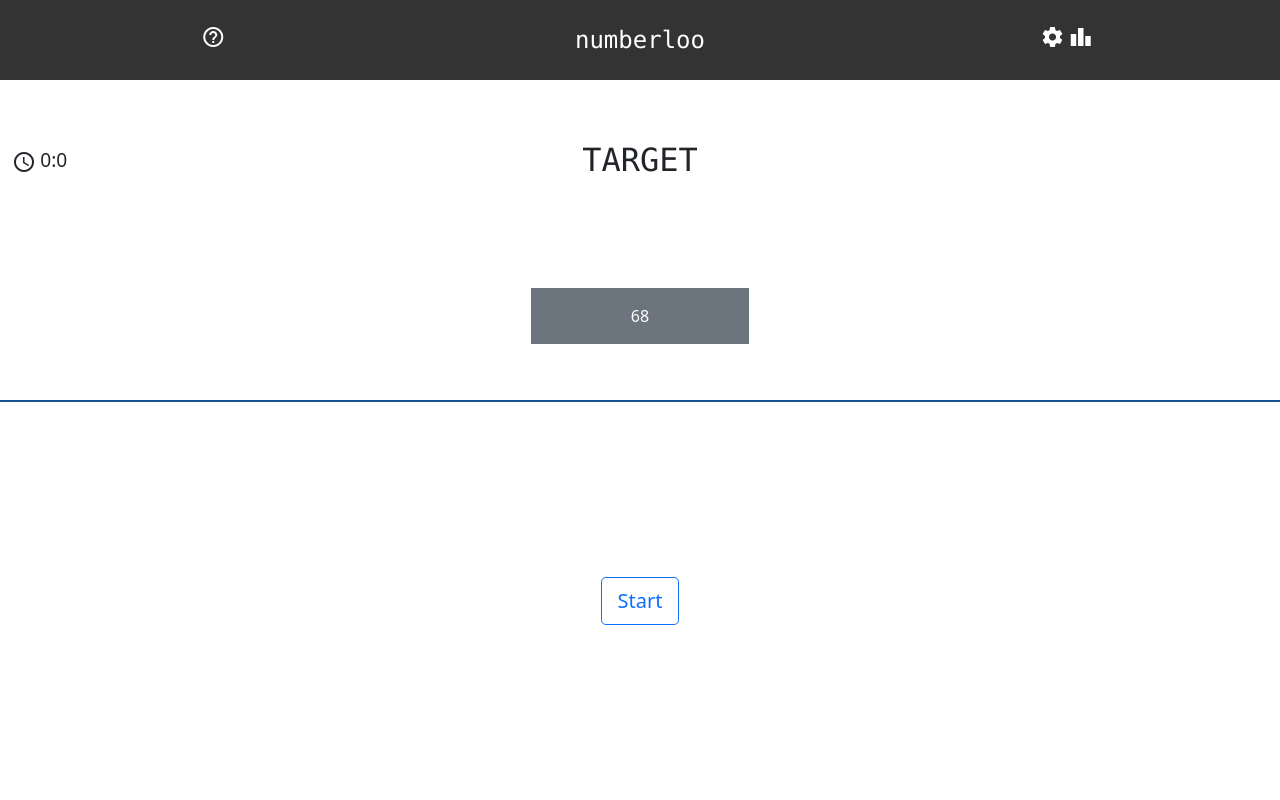
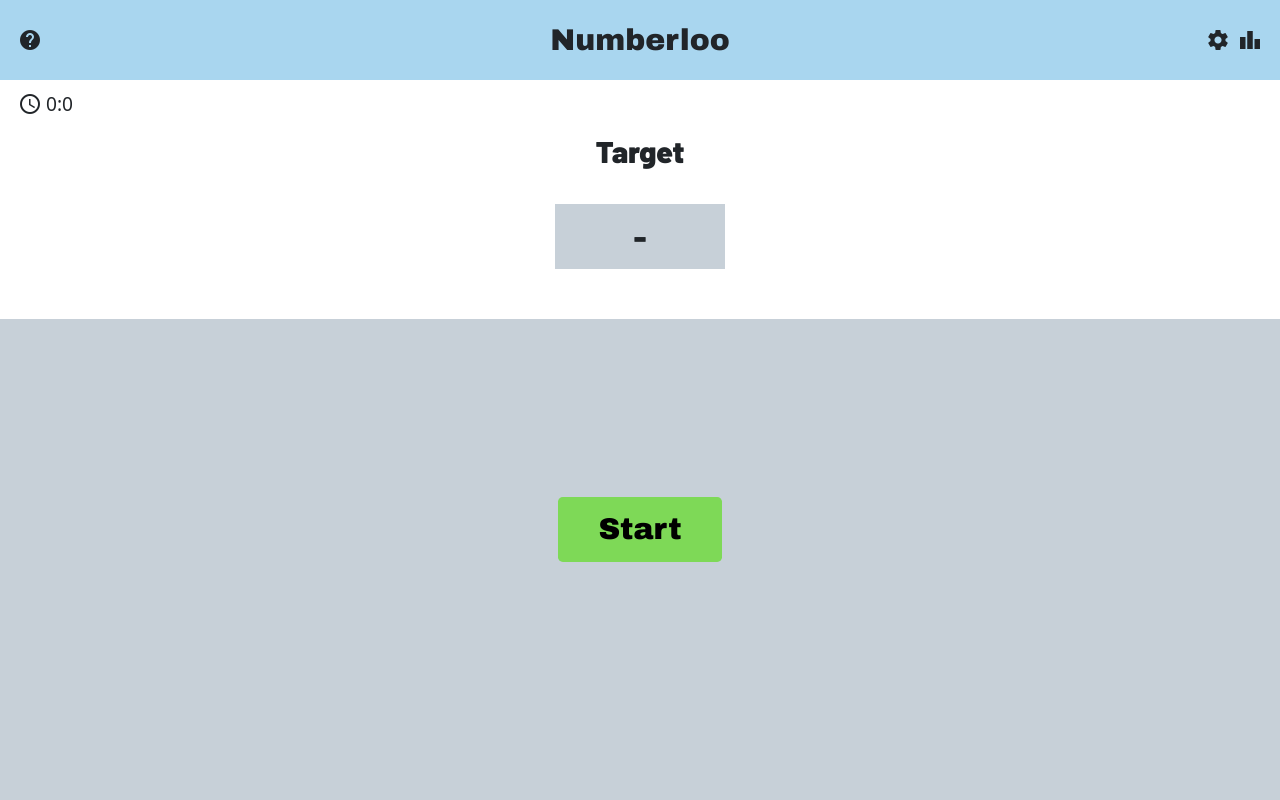
Before and after one commit to Hari-uwa/Web_dev22, a Flask app: page / in a window 1280 px wide. Run offline with Flask 2, Linux system fonts and the light colour scheme; some libraries are stand-ins or nearby versions.

Commit message:
edit homepage layout, complete game functionality

```diff
--- a/app/static/style.css
+++ b/app/static/style.css
@@ -1,35 +1,87 @@
 body {
     width: 100%;
-    height: 100vh;
-    background-color: #ffffff;
-
     position: fixed;
     top: 0;
     bottom: 0;
     user-select: none;
 }
 
-  .numberloo-row {
-    height: 10vh;
-    text-align: center;
-    background-color: #333;
-    color: white
+header {
+    display: flex;
+    align-items: center;
+    justify-content: space-between;
+    height: 80px;
+    background-color: #a9d6ef;
+    padding: 0 14px;
 }
 
-  .target-row {
-    text-align: center;
-    height: 20vh
+.title {
+    font-family: 'Archivo Black', sans-serif;
+    font-size: 30px;
 }
 
-  .start-button-row {
-    text-align: center;
-    height: 50vh;
-    border-top: 2px solid rgb(20, 86, 141);
+.left-menu {
+    display: flex;
+    width: 70px;
 }
 
-  .target-number-row {
+.right-menu {
+    display: flex;
+    width: 70px;
+    justify-content: flex-end;
+}
+
+div i {
+    padding: 0 4px;
+}
+
+.game {
     text-align: center;
-    height: 20vh
+    height: calc(100% - 80px);
+    display: flex;
+    flex-direction: column;
+}
+
+.timer-row {
+    padding: 10px 14px;
+    display: flex;
+    align-items: center;
+}
+
+.target {
+    font-family: 'Barlow', sans-serif;
+    font-size: 30px;
+}
+
+#target-number {
+    background-color: #c7d0d8;
+    padding: 10px 10px;
+    margin: 30px auto 50px auto;
+    width: 170px;
+    font-family: 'Barlow', sans-serif;
+    font-size: 30px;
+}
+
+.start-button-container {
+    font-family: 'Archivo Black', sans-serif;
+    display: flex;
+    justify-content: center;
+    align-items: center;
+    flex-grow: 1;
+    background-color: #c7d0d8;
+}
+
+.start-button {
+    background-color: #7ed957;
+    font-size: 30px;
+    color: black;
+    border-style: none;
+    padding: 10px 40px;
+    margin-bottom: 2em;
+}
+
+.game-board {
+    display: none;
 }
 
 .numbers-row {
--- a/app/templates/skeleton.html
+++ b/app/templates/skeleton.html
@@ -17,45 +17,37 @@
   <meta name="viewport" content="width=device-width, initial-scale=1">
   <link rel="stylesheet" href="https://fonts.googleapis.com/icon?family=Material+Icons">
   <link rel="stylesheet" href="./static/style.css">
+  <script src="{{ url_for('static',filename='script.js') }}" async></script>
 
+  <link href="https://fonts.googleapis.com/css2?family=Archivo+Black&family=Barlow:wght@900&display=swap"
+    rel="stylesheet">
 </head>
 
 
 <body>
-  <div>
+  <header>
+    <div class="left-menu">
+      <i type="button" class="material-icons md-36">help</i>
+    </div>
+    <div class="title">Numberloo</div>
+    <div class="right-menu">
+      <i type="button" class="material-icons">settings</i>
+      <i type="button" class="material-icons">leaderboard</i>
+    </div>
+  </header>
+  <div class="game">
+    <div class="timer-row">
+      <i class="material-icons">schedule</i>
+      <span class="timer" style="font-size:1.2rem;"> 0:0 </span>
+    </div>
+    <div class="target">Target</div>
 
-    <div class="container-fluid ">
-      <div class="row numberloo-row align-content-center align-items-center">
-        <div class="col-4">
-          <i type="button" class="material-icons">help_outline</i>
-        </div>
-        <div class="col-4" style="font-family: Consolas,monaco,monospace; font-size: x-large;">numberloo</div>
-        <div class="col-4">
-          <i type="button" class="material-icons">settings</i>
-          <i type="button" class="material-icons">leaderboard</i>
-        </div>
+    <div id="target-number">-</div>
 
+    <div class="start-button-container">
+      <div class="start-button-row">
+        <button onclick="startGame()" type="button" class="start-button btn btn-success btn-lg">Start</button>
       </div>
-
-      <div class="row align-content-center align-items-center target-row ">
-        <div class="col-4 text-start">
-          <i class="material-icons align-bottom ">schedule</i>
-          <span class="timer" style="font-size:1.2rem;"> 0:0 </span>
-        </div>
-        <div class="col-4" style="font-family: Consolas,monaco,monospace; font-size: xx-large;">TARGET</div>
-        <div class="col-4"> </div>
-      </div>
-    </div>
-
-    <div class="row align-items-center target-number-row">
-      <div class="col-5"> </div>
-      <div class="col-2 p-3 mb-2 bg-secondary text-white" id="target-number"></div>
-      <div class="col-5"> </div>
-    </div>
-
-    <div class="row align-content-center start-button-row">
-      <div class="col-12"> <button onclick="hideButton(); startTimer()" type="button"
-          class="btn btn-outline-primary btn-lg">Start</button> </div>
     </div>
 
     <div class="game-board">
@@ -77,14 +69,33 @@
         <div class="operator" id="operator2"></div>
         <div class="slot">0</div>
         <div class="slot">0</div>
-        <div class="operator">&equals;</div>
-        <div class="total">0</div>
+        <div class="operator desktop">&equals;</div>
+        <div class="total desktop">0</div>
+      </div>
+
+      <div class="total-row mobile">
+        <div class="operator ">&equals;</div>
+        <div class="total ">0</div>
       </div>
     </div>
   </div>
+
+  <!-- Congratulation Modal -->
+  <div class="modal fade" id="congrazModal" tabindex="-1" aria-labelledby="CongratulationModal">
+    <div class="modal-dialog modal-dialog-centered">
+      <div class="modal-content">
+        <div class="modal-body">
+          <h2 id="first-line"> Congratulation! </h2>
+          <h2 id="second-line">You have solved the puzzle in</h2>
+          <h4 id="time-taken"></h4>
+          <img id="achieved-plant" src="">
+          <p id="achieved-text"></p>
+          <button type="button" class="btn btn-primary" data-bs-dismiss="modal">Close</button>
+        </div>
+      </div>
+    </div>
+  </div>
+
 </body>
 
-<!-- Link to script.js -->
-<script src="{{ url_for('static',filename='script.js') }}"></script>
-
 </html>
```
Also changed, not shown: other parts of app/static/style.css (+79 -9 lines), app/static/script.js (+101 -19 lines), app/static/images/big_tree.png (added), app/static/images/plant.png (added), app/static/images/sad_face.png (added), app/static/images/seed.png (added), app/static/images/small_plant.png (added), app/static/images/tree.png (added). Lines whose indentation alone changed are shown as unchanged.
